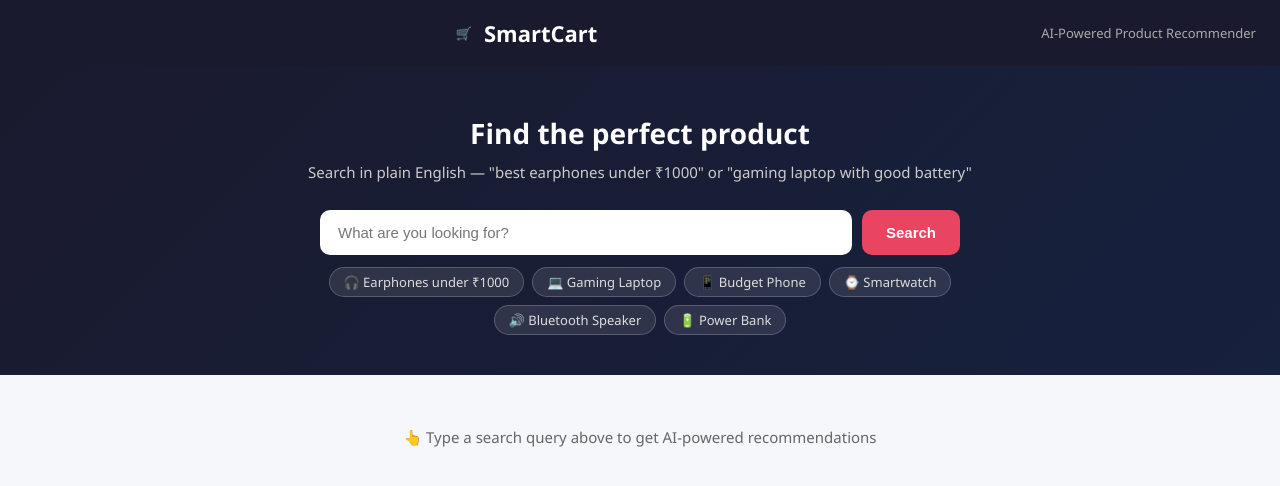
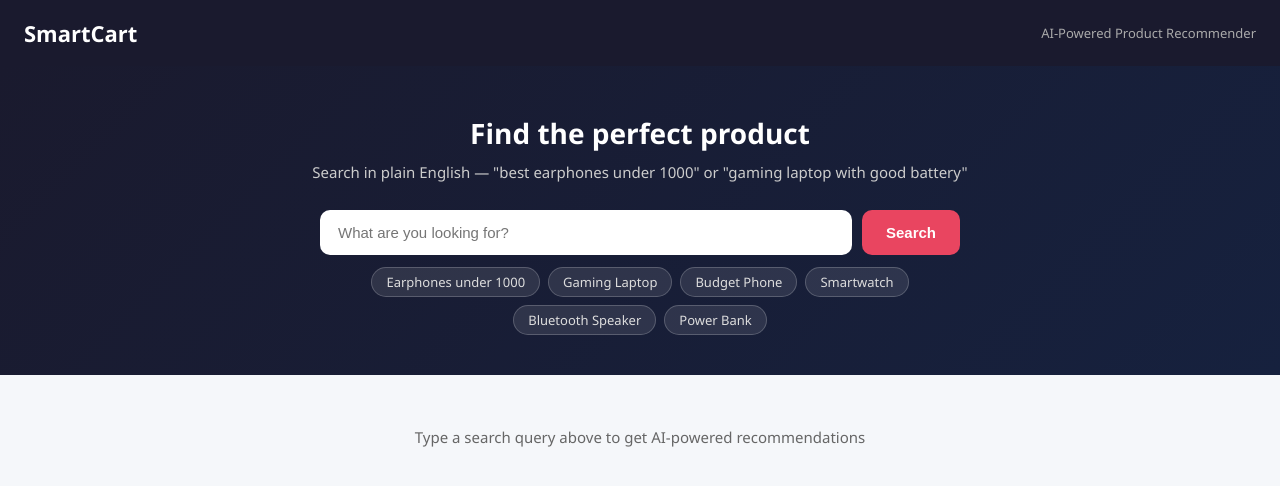
Before and after one commit to sudarsun-kumaran-bp/smartcart-recommendation-engine, a FastAPI app: page / in a window 1280 px wide. Shown: the top 486 px of the page. Run offline with FastAPI, Linux system fonts and the light colour scheme.

Commit message:
Refactor HTML for better readability and safety

```diff
--- a/templates/index.html
+++ b/templates/index.html
@@ -65,35 +65,45 @@
 <body>
 
 <header>
-  <span>🛒</span>
   <h1>SmartCart</h1>
   <span>AI-Powered Product Recommender</span>
 </header>
 
 <div class="hero">
   <h2>Find the perfect product</h2>
-  <p>Search in plain English — "best earphones under ₹1000" or "gaming laptop with good battery"</p>
+  <p>Search in plain English — "best earphones under 1000" or "gaming laptop with good battery"</p>
   <div class="search-box">
     <input type="text" id="searchInput" placeholder="What are you looking for?" autocomplete="off" />
     <button onclick="doSearch()">Search</button>
   </div>
   <div class="suggestions">
-    <span class="chip" onclick="quickSearch('wireless earphones under 1000')">🎧 Earphones under ₹1000</span>
-    <span class="chip" onclick="quickSearch('gaming laptop RTX')">💻 Gaming Laptop</span>
-    <span class="chip" onclick="quickSearch('budget smartphone under 15000')">📱 Budget Phone</span>
-    <span class="chip" onclick="quickSearch('smartwatch with calling feature')">⌚ Smartwatch</span>
-    <span class="chip" onclick="quickSearch('portable bluetooth speaker outdoor')">🔊 Bluetooth Speaker</span>
-    <span class="chip" onclick="quickSearch('power bank 20000mAh')">🔋 Power Bank</span>
+    <span class="chip" onclick="quickSearch('wireless earphones under 1000')">Earphones under 1000</span>
+    <span class="chip" onclick="quickSearch('gaming laptop RTX')">Gaming Laptop</span>
+    <span class="chip" onclick="quickSearch('budget smartphone under 15000')">Budget Phone</span>
+    <span class="chip" onclick="quickSearch('smartwatch with calling feature')">Smartwatch</span>
+    <span class="chip" onclick="quickSearch('portable bluetooth speaker outdoor')">Bluetooth Speaker</span>
+    <span class="chip" onclick="quickSearch('power bank 20000mAh')">Power Bank</span>
   </div>
 </div>
 
 <div class="container">
   <div id="output" class="status">
-    👆 Type a search query above to get AI-powered recommendations
+    Type a search query above to get AI-powered recommendations
   </div>
 </div>
 
 <script>
+  // XSS protection: escape HTML special characters
+  function escapeHtml(str) {
+    if (!str) return '';
+    return str
+      .replace(/&/g, '&amp;')
+      .replace(/</g, '&lt;')
+      .replace(/>/g, '&gt;')
+      .replace(/"/g, '&quot;')
+      .replace(/'/g, '&#39;');
+  }
+
   const input = document.getElementById('searchInput');
   input.addEventListener('keypress', e => { if (e.key === 'Enter') doSearch(); });
 
@@ -107,18 +117,19 @@
     if (!query) return;
 
     const output = document.getElementById('output');
-    output.innerHTML = '<div class="status loading">🔍 Searching for the best products...</div>';
+    output.innerHTML = '<div class="status loading">Searching for the best products...</div>';
 
     try {
       const res = await fetch(`/search?q=${encodeURIComponent(query)}&top_n=5`);
 
       if (res.status === 429) {
-        output.innerHTML = '<div class="status">⚠️ Too many requests. Please wait a moment.</div>';
+        output.innerHTML = '<div class="status warning">Too many requests. Please wait a moment.</div>';
         return;
       }
       if (res.status === 400) {
         const err = await res.json();
-        output.innerHTML = `<div class="status">❌ ${err.detail}</div>`;
+        const safeDetail = escapeHtml(err.detail || 'Bad request');
+        output.innerHTML = `<div class="status error">Error: ${safeDetail}</div>`;
         return;
       }
 
@@ -133,32 +144,36 @@
         return;
       }
 
-      const rankLabels = ['🥇', '🥈', '🥉', '4️⃣', '5️⃣'];
+      const rankLabels = ['#1', '#2', '#3', '#4', '#5'];
       const rankClasses = ['gold', 'silver', 'bronze', '', ''];
 
       let html = `
         <div class="results-header">
-          <h3>Results for "${data.query}"</h3>
+          <h3>Results for "${escapeHtml(data.query)}"</h3>
           <span>${data.total_results} products found</span>
         </div>`;
 
       data.results.forEach((p, i) => {
         const stars = '★'.repeat(Math.floor(p.rating)) + '☆'.repeat(5 - Math.floor(p.rating));
-        const tagsHtml = p.tags.slice(0, 5).map(t => `<span class="tag">${t}</span>`).join('');
+        const safeName = escapeHtml(p.name);
+        const safeBrand = escapeHtml(p.brand);
+        const safeCategory = escapeHtml(p.category);
+        const safeExplanation = escapeHtml(p.explanation);
+        const tagsHtml = p.tags.slice(0, 5).map(t => `<span class="tag">${escapeHtml(t)}</span>`).join('');
         html += `
           <div class="product-card">
             <div class="rank ${rankClasses[i]}">${rankLabels[i]} Rank #${i + 1}</div>
             <div class="card-top">
-              <div class="product-name">${p.name}</div>
+              <div class="product-name">${safeName}</div>
               <div class="match-badge">${p.match_score}% match</div>
             </div>
             <div class="card-meta">
               <span class="price">₹${p.price.toLocaleString('en-IN')}</span>
               <span class="rating">${stars} ${p.rating}</span>
-              <span class="brand">${p.brand}</span>
-              <span class="category">${p.category}</span>
+              <span class="brand">${safeBrand}</span>
+              <span class="category">${safeCategory}</span>
             </div>
-            <div class="explanation">💡 ${p.explanation}</div>
+            <div class="explanation">${safeExplanation}</div>
             <div class="tags">${tagsHtml}</div>
           </div>`;
       });
@@ -166,7 +181,7 @@
       output.innerHTML = html;
 
     } catch (err) {
-      output.innerHTML = '<div class="status">❌ Something went wrong. Make sure the server is running.</div>';
+      output.innerHTML = '<div class="status error">Something went wrong. Make sure the server is running.</div>';
     }
   }
 </script>
```
